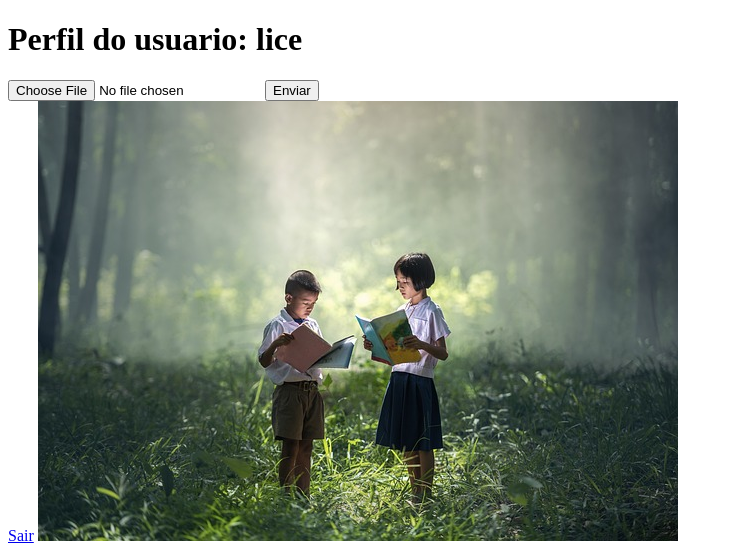
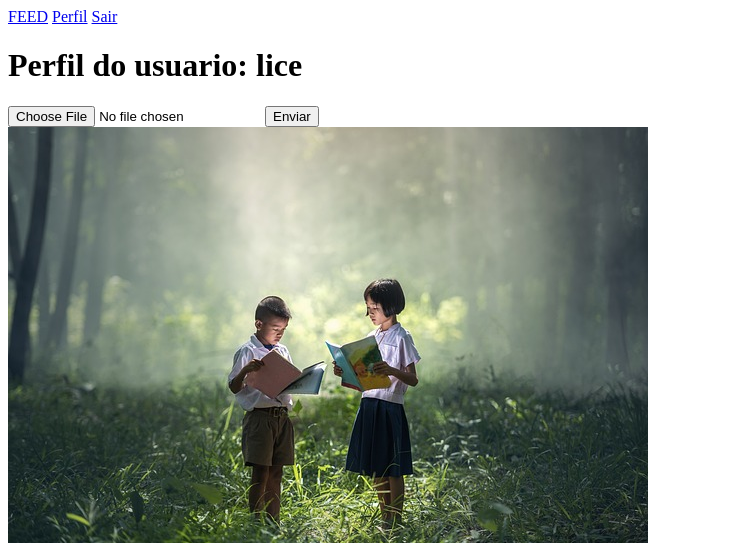
Before and after one commit to sivaldo-almeida1973/projetoFakePinterest, a Flask app: page /perfil/1 in a window 1280 px wide. Shown: the top 543 px of the page, without its empty margins (0-733 px from the left). Run offline with Flask 3, Linux system fonts and the light colour scheme; a user stored in the database is signed in.

Commit message:
Criar feed do pinterest

```diff
--- a/fakePinterest/routes_views.py
+++ b/fakePinterest/routes_views.py
@@ -88,3 +88,10 @@
     logout_user()
     # Redireciona para a página inicial (homepage)
     return redirect(url_for("homepage"))
+
+
+@app.route("/feed")
+@login_required  #so acessa se estiver logado
+def feed():
+    fotos = Foto.query.order_by(Foto.data_criacao.desc()).all()
+    return render_template("feed.html", fotos=fotos)
--- /dev/null
+++ b/fakePinterest/templates/navbar.html
@@ -0,0 +1,8 @@
+<!--barra de navegacao-->
+<nav>
+  <a href="{{ url_for('feed') }}">FEED</a>
+  <a href="{{ url_for('perfil', id_usuario=current_user.id) }}">Perfil</a>
+
+   <a href=" {{ url_for('logout') }}">Sair</a>
+         <!-- Link para a função de logout -->
+</nav>
--- a/fakePinterest/templates/perfil.html
+++ b/fakePinterest/templates/perfil.html
@@ -8,6 +8,8 @@
 
 {% block body %}
    <body>
+    <!-- Importa a navbar no perfil-->
+    {% include "navbar.html" %}
 
       <h1>Perfil do usuario: {{ usuario.username }} </h1>
     <!-- Cabeçalho principal que exibe o nome do usuário -->
@@ -19,13 +21,10 @@
             <!-- Campo para upload de foto -->
             {{ form.foto() }}
             <!-- Botão de confirmação -->
-            {{ form.botao_confirmacao }}
+            {{ form.botao_confirmacao() }}
         </form>
         <!-- Fim do formulário -->
          {% endif %}
-
-         <a href=" {{ url_for('logout') }}">Sair</a>
-         <!-- Link para a função de logout -->
 
          {% for foto in usuario.fotos %}
               <img src="{{ url_for('static', filename='fotos_posts/{}'.format(foto.imagem)) }}">
```
Also changed, not shown: fakePinterest/templates/feed.html (added, +14 -0 lines).
